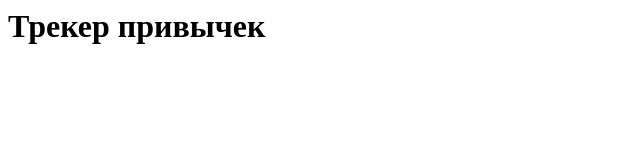
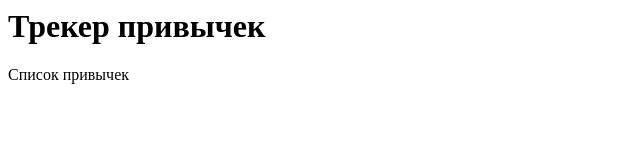
Before and after one commit to asudarikova/lab5-commands, a plain HTML site: page index.html in a window 1280 px wide. Shown: the whole page, without its empty margins (0-640 px from the left). Drawn offline with Linux system fonts and the light colour scheme.

Commit message:
Добавлены скрипт и стили

```diff
--- /dev/null
+++ b/app.js
@@ -0,0 +1 @@
+console.log("habits")
--- a/index.html
+++ b/index.html
@@ -1 +1,2 @@
 <h1>Трекер привычек</h1>
+<p>Список привычек</p>
--- /dev/null
+++ b/style.css
@@ -0,0 +1 @@
+body { margin: 0; }
```
